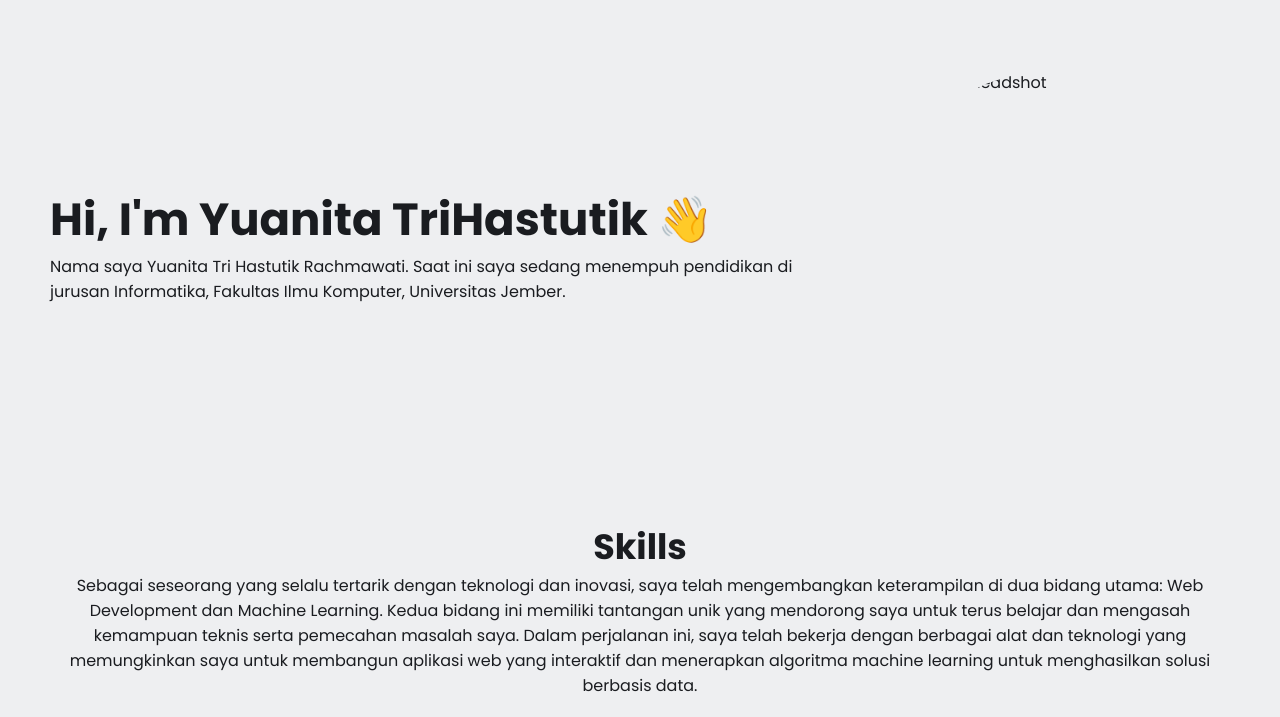
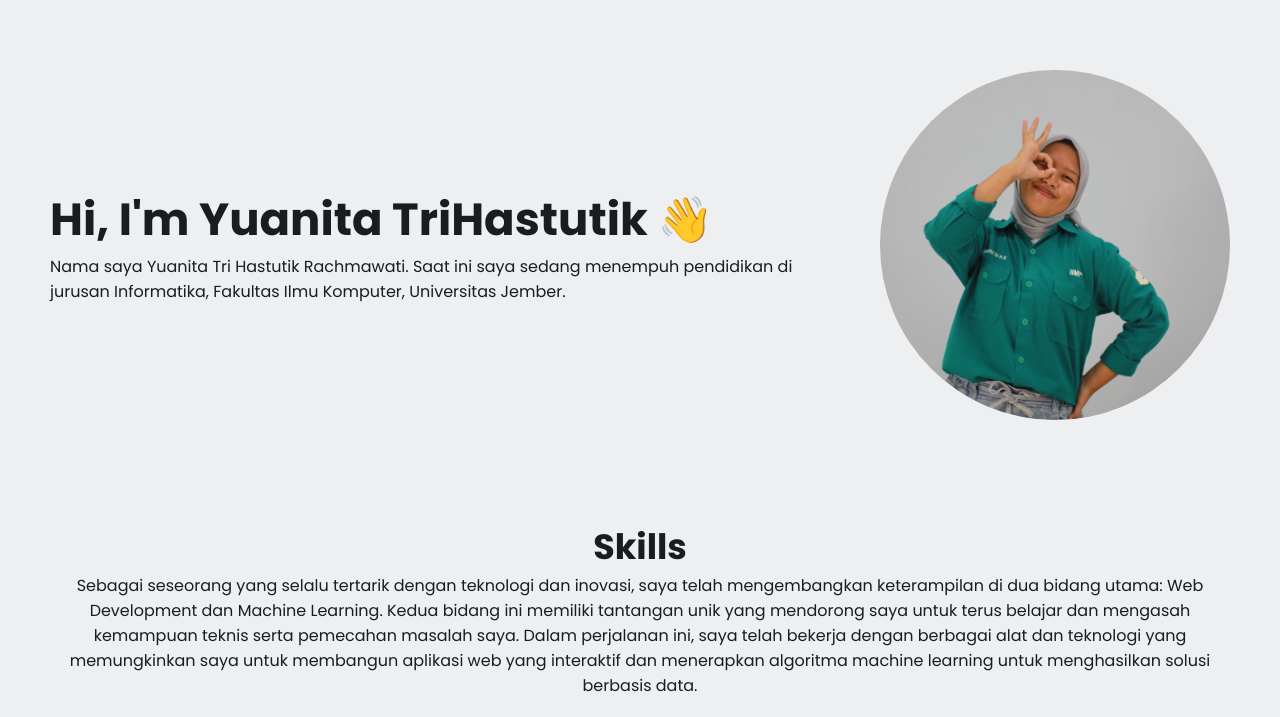
Before and after one commit to hwyuaan/Web-porto, a plain HTML site: page index.html in a window 1280 px wide. Shown: the part 60-777 px from the top of the page. Drawn offline with Linux system fonts and the light colour scheme.

Commit message:
Update index.html

```diff
--- a/index.html
+++ b/index.html
@@ -46,7 +46,7 @@
         </div>
 
         <div class="headshot">
-          <img src="IMG_2901.JPG" alt="john doe headshot">
+          <img src="images/IMG_2901.JPG" alt="">
         </div>
       </section>
 
```
